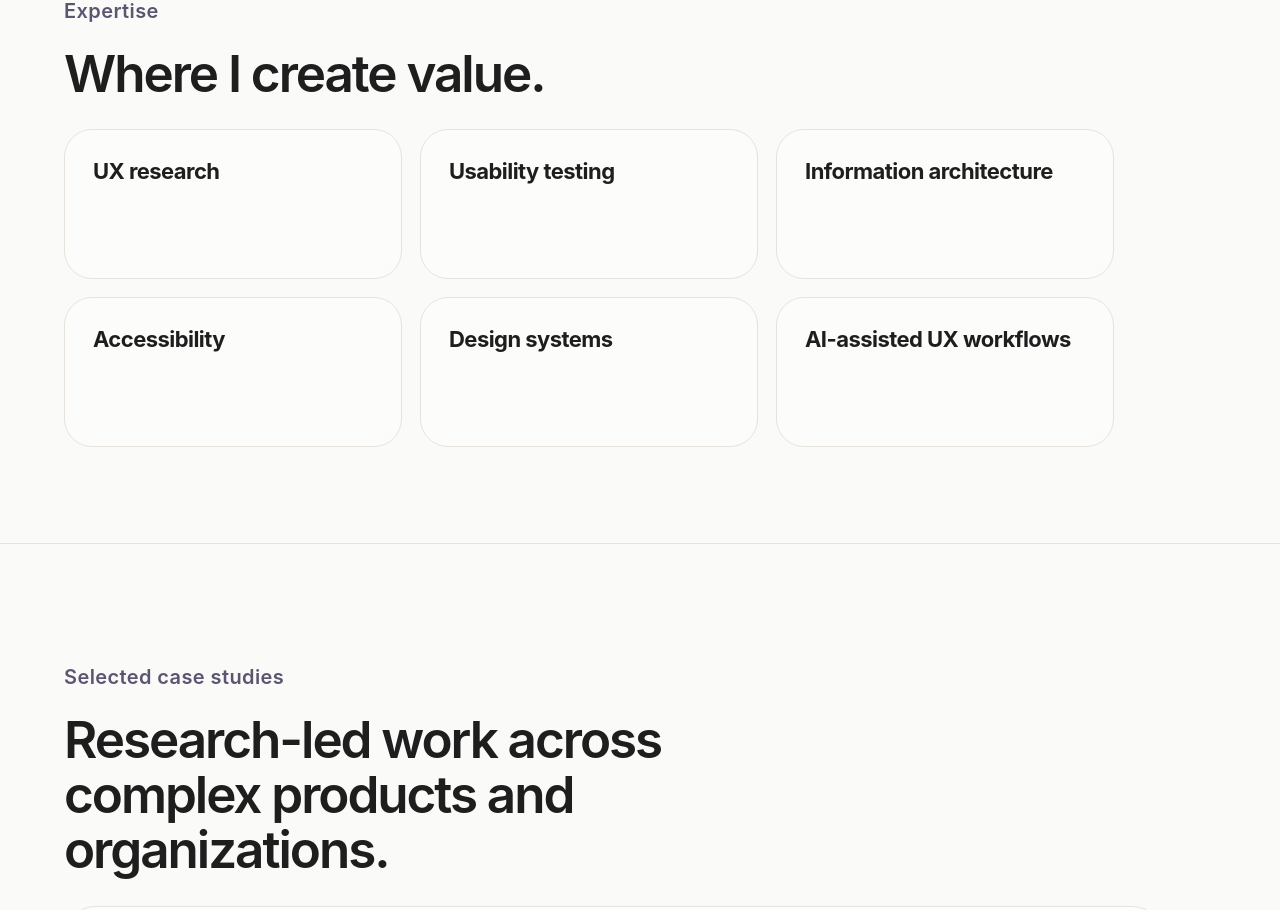
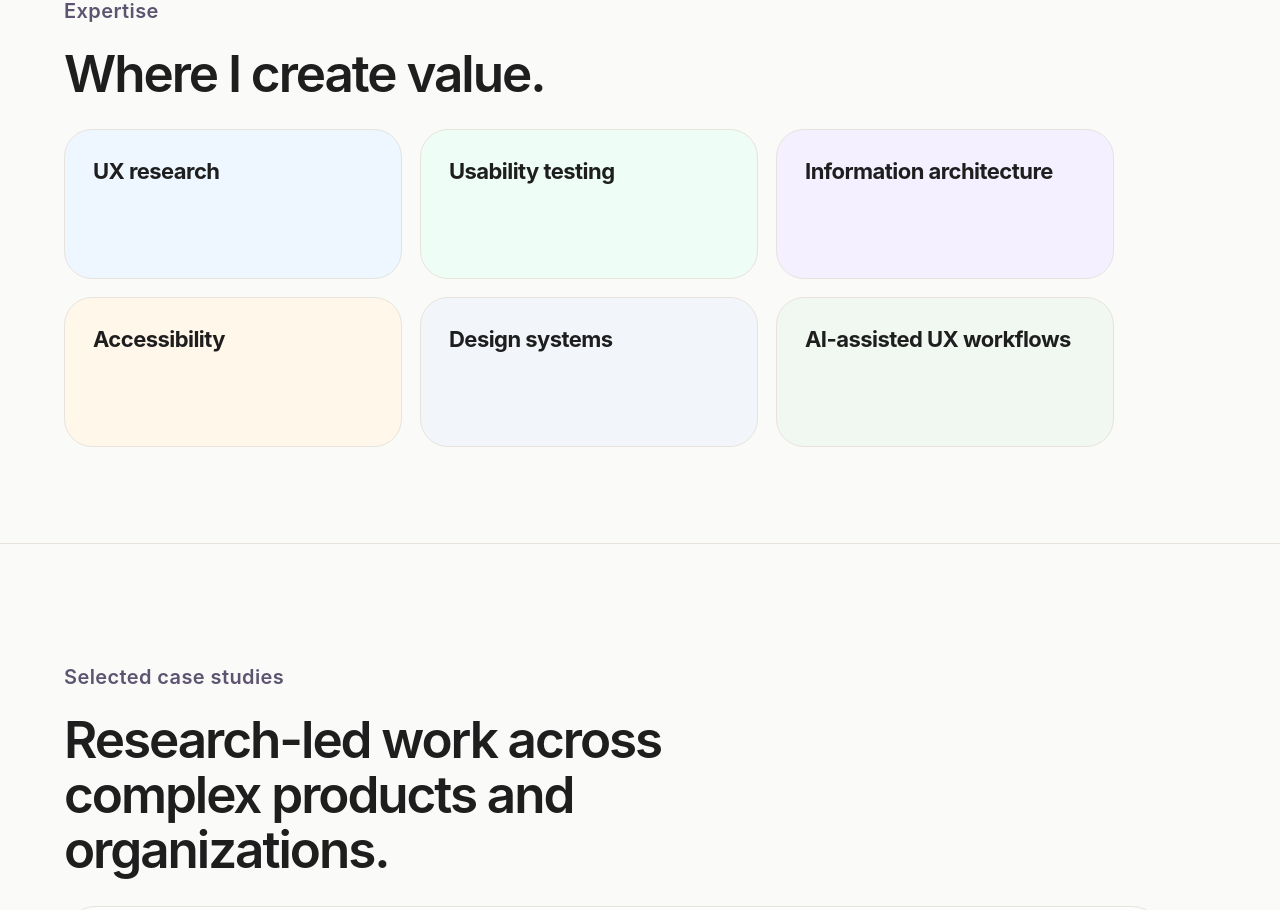
Before and after one commit to micheleroohani/michele-harper-portfolio, a React (Vite) app: page / in a window 1280 px wide. Shown: the part 1480-2390 px from the top of the page. Built offline with nearby package versions, Linux system fonts and the light colour scheme.

Commit message:
Refactor expertise array to use objects with colors

```diff
--- a/src/main.jsx
+++ b/src/main.jsx
@@ -38,12 +38,12 @@ const caseStudies = [
 ];
 
 const expertise = [
-  "UX research",
-  "Usability testing",
-  "Information architecture",
-  "Accessibility",
-  "Design systems",
-  "AI-assisted UX workflows",
+  { label: "UX research", color: "#EEF6FF" },
+  { label: "Usability testing", color: "#EEFDF5" },
+  { label: "Information architecture", color: "#F4F0FF" },
+  { label: "Accessibility", color: "#FFF8EA" },
+  { label: "Design systems", color: "#F2F6FA" },
+  { label: "AI-assisted UX workflows", color: "#F1F8F1" },
 ];
 
 function App() {
@@ -89,9 +89,13 @@ function App() {
         <p className="eyebrow">Expertise</p>
         <h2>Where I create value.</h2>
         <div className="grid">
-         {expertise.map((label) => (
-  <div className="card" key={label}>
-    <h3>{label}</h3>
+    {expertise.map((item) => (
+  <div
+    className="card"
+    key={item.label}
+    style={{ backgroundColor: item.color }}
+  >
+    <h3>{item.label}</h3>
   </div>
 ))}
         </div>
```
